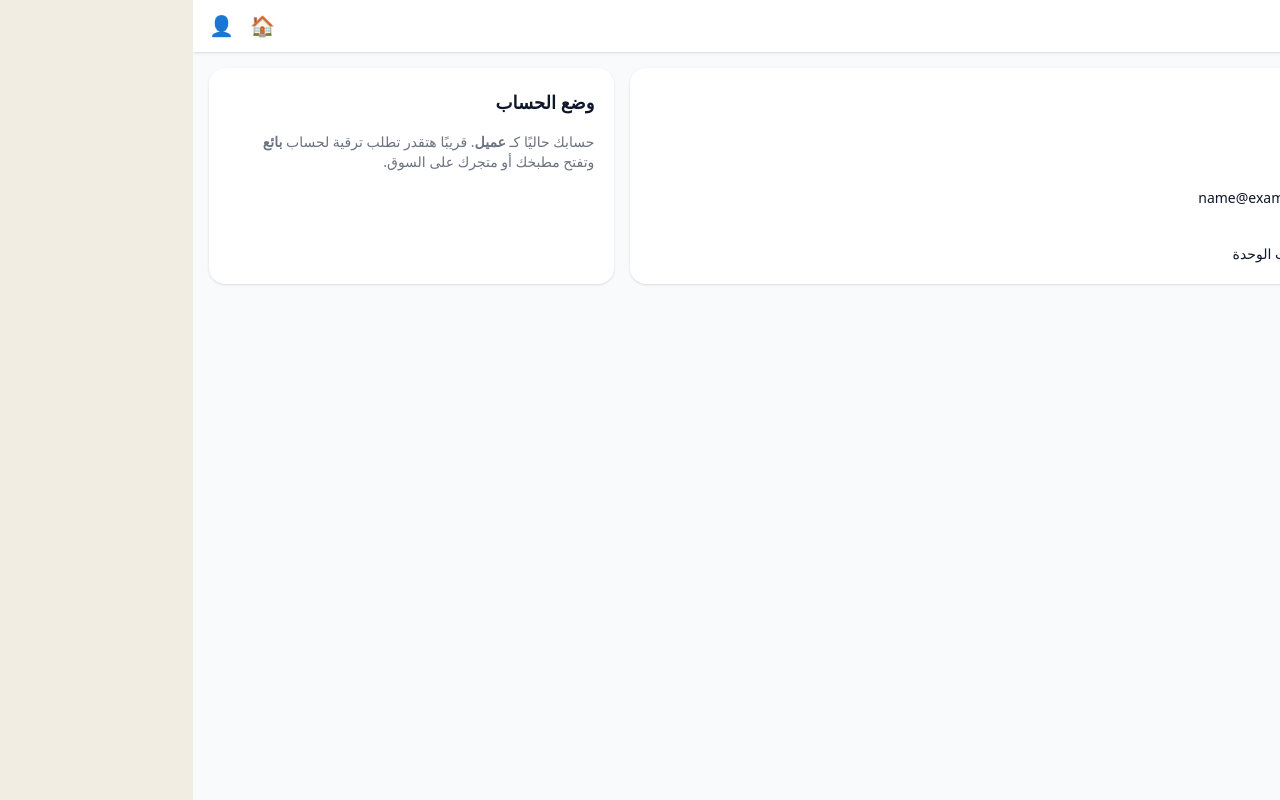
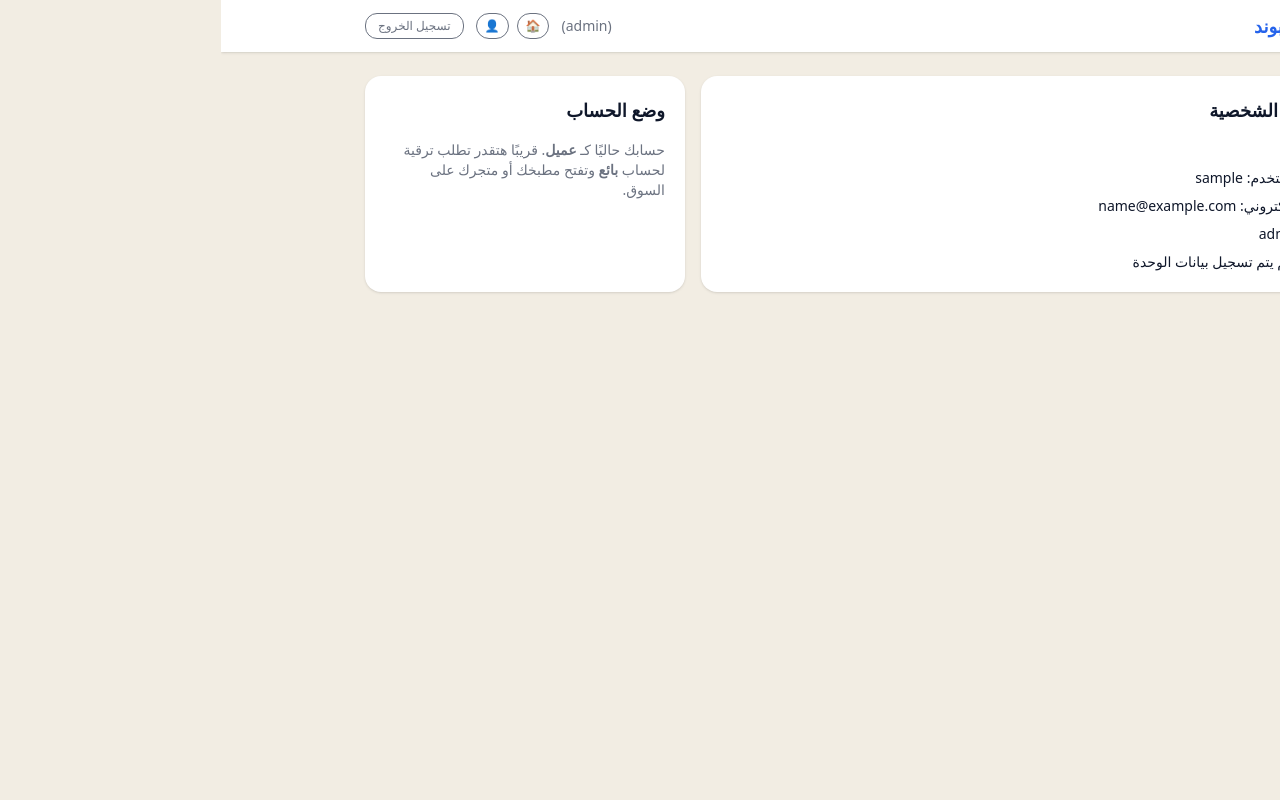
Before and after one commit to AhmedHassan0199/talabat-airnav-frontend, a Next.js app: page /me in a window 1280 px wide. Built offline with nearby package versions, Linux system fonts and the light colour scheme; no server answers; sample sign-in values are in the browser's storage.

Commit message:
Edit Home Page Navigation

```diff
--- a/src/components/MainLayout.tsx
+++ b/src/components/MainLayout.tsx
@@ -1,37 +1,74 @@
+"use client";
+
+import { ReactNode } from "react";
 import Link from "next/link";
+import { useRouter } from "next/navigation";
 import { useAuth } from "./AuthProvider";
 
-export default function MainLayout({ children }: { children: React.ReactNode }) {
-  const { user } = useAuth();
+export default function MainLayout({ children }: { children: ReactNode }) {
+  const { user, logout } = useAuth();
+  const router = useRouter();
+
+  const handleLogout = () => {
+    logout();
+    router.push("/login");
+  };
 
   return (
-    <div className="min-h-screen bg-gray-50 flex flex-col">
+    <div className="min-h-screen flex flex-col bg-[var(--bg)]">
+      <header className="bg-white shadow-sm">
+        <div className="max-w-5xl mx-auto px-4 py-3 flex items-center justify-between">
+          {/* عنوان الأبلكيشن */}
+          <div className="flex items-center gap-2">
+            <span className="text-lg font-semibold text-[var(--primary)]">
+              سوق الكمبوند
+            </span>
+          </div>
 
-      {/* NAVBAR */}
-      <nav className="w-full bg-white shadow-sm px-4 py-3 flex items-center justify-between">
+          {/* يمين الهيدر */}
+          <div className="flex items-center gap-3 text-sm text-[var(--text-muted)]">
+            {/* اسم المستخدم + الدور */}
+            {user && (
+              <span className="hidden sm:inline">
+                {user.full_name} ({user.role})
+              </span>
+            )}
 
-        {/* Left — App Name */}
-        <Link href="/" className="text-lg font-semibold">
-          سوق الكمبوند
-        </Link>
-
-        {/* Right — Icons */}
-        <div className="flex items-center gap-4 text-xl">
-
+            {/* أيقونات التنقل */}
+            <div className="flex items-center gap-2 text-base">
               {/* Home */}
-          <Link href="/" className="hover:text-[var(--primary)] transition">
+              <Link
+                href="/"
+                className="rounded-full border px-2 py-1 text-xs hover:bg-gray-100"
+                title="الصفحة الرئيسية"
+              >
                 🏠
               </Link>
 
               {/* Profile */}
-          <Link href="/me" className="hover:text-[var(--primary)] transition">
+              <Link
+                href="/me"
+                className="rounded-full border px-2 py-1 text-xs hover:bg-gray-100"
+                title="الملف الشخصي"
+              >
                 👤
               </Link>
             </div>
-      </nav>
 
-      {/* PAGE CONTENT */}
-      <main className="flex-1 p-4">{children}</main>
+            {/* زر تسجيل الخروج */}
+            <button
+              onClick={handleLogout}
+              className="rounded-xl border px-3 py-1 text-xs hover:bg-gray-100"
+            >
+              تسجيل الخروج
+            </button>
+          </div>
+        </div>
+      </header>
+
+      <main className="flex-1 max-w-5xl mx-auto w-full px-4 py-6">
+        {children}
+      </main>
     </div>
   );
 }
```
Lines whose indentation alone changed are shown as unchanged.
